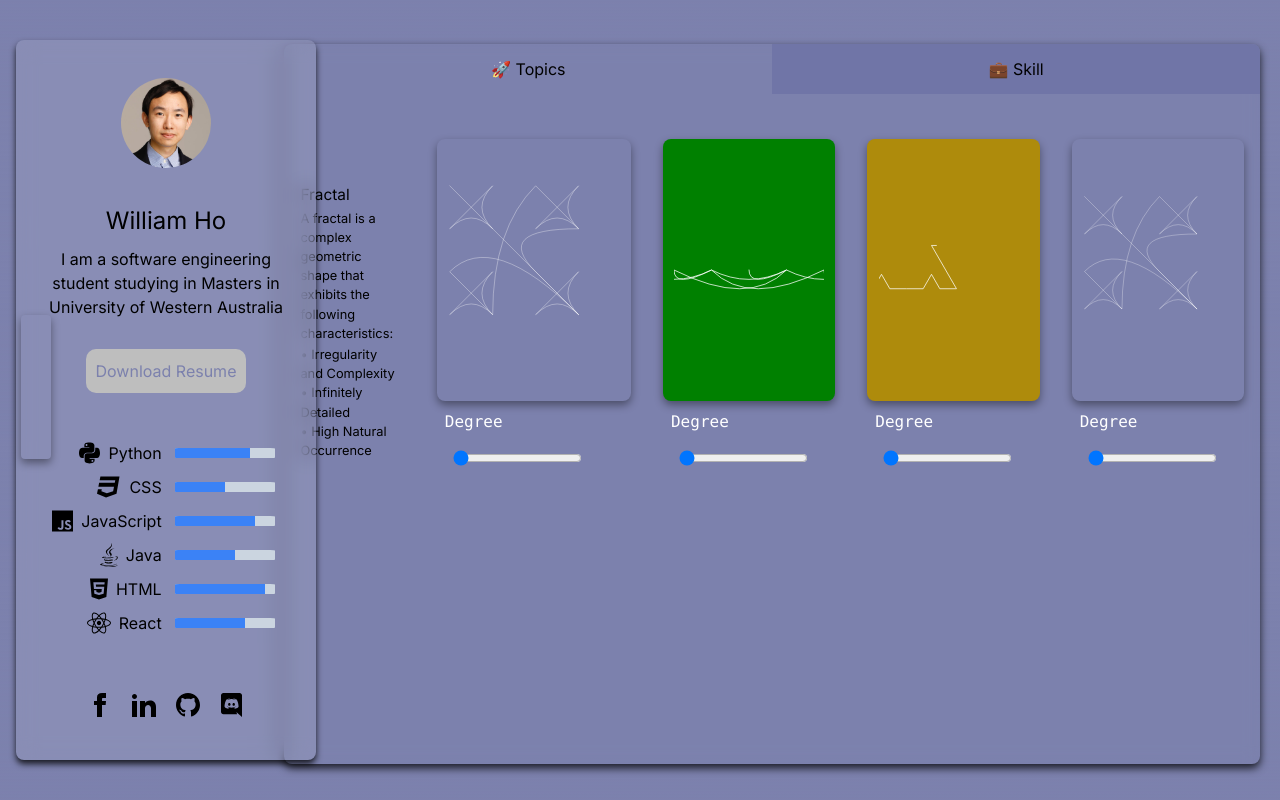
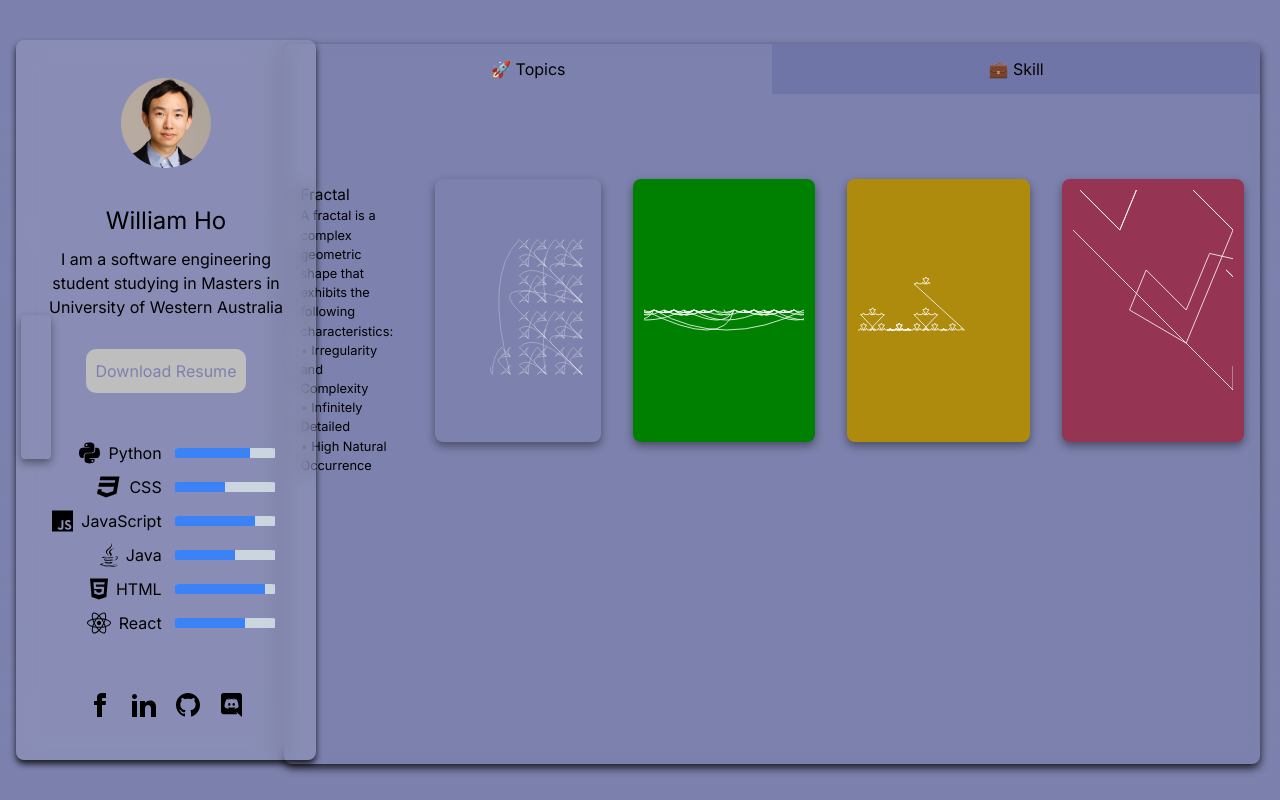
Before and after one commit to Will-H007/Fish-Pond, a Next.js app in the folder portfolio/: page /information in a window 1280 px wide. Built offline with nearby package versions, Linux system fonts and the light colour scheme.

Commit message:
added new cards

```diff
--- /dev/null
+++ b/portfolio/component/fractal/dragoncurve.tsx
@@ -0,0 +1,54 @@
+import React from 'react';
+import Fractal from '@/component/fractal/fractal';
+
+interface DragonCurveProps {
+  level: number;
+  x: number;
+  y: number;
+  size: number;
+}
+interface FractalPoint {
+    type: 'line' | 'quadratic';
+    x: number;
+    y: number;
+    controlX?: number;
+    controlY?: number;
+  }
+
+const DragonCurve: React.FC<DragonCurveProps> = ({ level, x, y, size }) => {
+  const generateDragonCurve = (
+    level: number,
+    x: number,
+    y: number,
+    size: number,
+    direction: 'right' | 'left' = 'right'
+  ): FractalPoint[] => {
+    if (level === 0) {
+      return [{ type: 'line', x, y }];
+    }
+
+    const newSize = size / Math.sqrt(2);
+
+    const points: FractalPoint[] = [];
+
+    if (direction === 'right') {
+      points.push({ type: 'line', x, y });
+      points.push(...generateDragonCurve(level - 1, x + newSize * Math.cos(Math.PI / 4), y + newSize * Math.sin(Math.PI / 4), newSize, 'right'));
+      points.push({ type: 'line', x: x + size * Math.cos(Math.PI / 4), y: y + size * Math.sin(Math.PI / 4) });
+      points.push(...generateDragonCurve(level - 1, x + size, y, newSize, 'left'));
+    } else {
+      points.push({ type: 'line', x, y });
+      points.push(...generateDragonCurve(level - 1, x - newSize * Math.cos(Math.PI / 4), y - newSize * Math.sin(Math.PI / 4), newSize, 'right'));
+      points.push({ type: 'line', x: x - size * Math.cos(Math.PI / 4), y: y - size * Math.sin(Math.PI / 4) });
+      points.push(...generateDragonCurve(level - 1, x - size, y, newSize, 'left'));
+    }
+
+    return points;
+  };
+
+  const generateFractal = () => generateDragonCurve(level, x, y, size);
+
+  return <Fractal degree={1} area={size} generateFractal={generateFractal} />;
+};
+
+export default DragonCurve;
--- a/portfolio/component/tabs/projects/customization.tsx
+++ b/portfolio/component/tabs/projects/customization.tsx
@@ -10,11 +10,11 @@ interface CustomizationProps {
   Content?: React.ReactNode;
   FlippedContent?: React.ReactNode;
   id: string;
-  color?:string;
+  color?:string
 }
 
-const Customization: React.FC<CustomizationProps> = ({ setDegree, Content, FlippedContent, id,color }) => {
-  const [degree, setLocalDegree] = useState(2); // Use local degree state
+const Customization: React.FC<CustomizationProps> = ({ setDegree, Content, FlippedContent, color}) => {
+  const [degree, setLocalDegree] = useState(4); // Use local degree state
   const [isFlipped, setIsFlipped] = useState(false);
 
   const handleFlipClick = () => {
@@ -28,7 +28,7 @@ const Customization: React.FC<CustomizationProps> = ({ setDegree, Content, Flipp
   }, [degree, setDegree]);
 
   return (
-    <div key={id} style={{ display: "flex", flexDirection: "column", justifyContent: "center", color: "white", alignItems: "center", height: "100%", width: "100%", gap: "0.5em" }}>
+    <div style={{ display: "flex", flexDirection: "column", justifyContent: "center", color: "white", alignItems: "center", height: "100%", width: "100%", gap: "0.5em" }}>
       <div
         style={{
           position: "relative",
@@ -36,7 +36,7 @@ const Customization: React.FC<CustomizationProps> = ({ setDegree, Content, Flipp
           borderRadius: "8px",
           boxShadow: "0 4px 8px rgba(0, 0, 0, 0.4)",
           cursor: "pointer", // Add cursor style
-          transform: isFlipped ? "rotateY(180deg)" : "rotateY(0deg)", // Apply flip transformation
+          transform: isFlipped ? "rotateY(360deg)" : "rotateY(0deg)", // Apply flip transformation
           transformStyle: "preserve-3d", // Preserve 3D transformation
           transition: "transform 0.5s", // Add transition for smooth flip
           backgroundColor: color
@@ -45,7 +45,7 @@ const Customization: React.FC<CustomizationProps> = ({ setDegree, Content, Flipp
       >
         <div style={{ height: `15em`, width: `100%`, overflow: "hidden", borderRadius: "8px", backfaceVisibility: "hidden" }}>
           <div style={{ display: "flex", alignItems: "center", justifyContent: "center", height: "100%", transform: "rotateY(0deg)", backfaceVisibility: "hidden" }}>
-            {degree > 1 ? (
+            {!isFlipped ? (
               // Render custom fractal content or default ArrowFractal
               Content || <ArrowFractal level={degree} x={5} y={5} />
             ) : (
@@ -58,11 +58,11 @@ const Customization: React.FC<CustomizationProps> = ({ setDegree, Content, Flipp
           </div>
         </div>
       </div>
-      {degree > 1 && (
+      {/* {!isFlipped && (
         <Input value={degree} set={(newValue) => setLocalDegree(newValue)} min={2} max={8}>
           Degree
         </Input>
-      )}
+      )} */}
     </div>
   );
 };
--- a/portfolio/component/tabs/projects/projects.tsx
+++ b/portfolio/component/tabs/projects/projects.tsx
@@ -3,6 +3,8 @@ import React, { useState } from "react";
 import Customization from "./customization";
 import KochSnowflake from "@/component/fractal/snowflake";
 import SierpinskiTriangle from "@/component/fractal/treefractal";
+import DragonCurve from "@/component/fractal/dragoncurve";
+
 
 const Player: React.FC = () => {
   const [degree, setDegree] = useState(4);
@@ -63,7 +65,8 @@ const Player: React.FC = () => {
 
             <div style={{paddingTop:"1em"}}>
 
-              <Customization degree={degree} setDegree={setDegree} id="4"/>
+            <Customization degree={degree} color="#953553" setDegree={setDegree} id="3" Content={<DragonCurve level={degree} x={0} y={0} size={200}/>}/>
+
           </div>
         </div>
 
```
